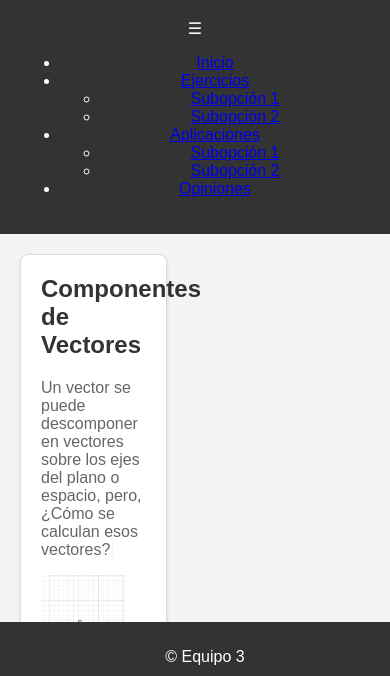
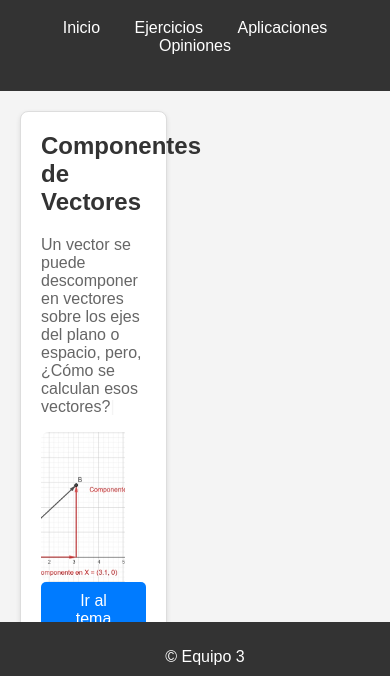
Before and after one commit to frangorcom/fisica, a website: page index.html in a window 390 px wide. Shown: the part 118-794 px from the top of the page. Drawn offline with nearby package versions, Linux system fonts and the light colour scheme.

Commit message:
Primer commit

```diff
--- a/index.html
+++ b/index.html
@@ -13,7 +13,6 @@
   <header>
     <script src="https://cdn.jsdelivr.net/npm/typed.js@2.0.12"></script>
         <h1>Aprendiendo sobre <span id="typed"></span></h1>
-        <div class="menu-toggle" onclick="toggleMenu()">☰</div>
         <nav>
             <ul>
                 <li><a href="#introduccion">Inicio</a></li>
@@ -66,5 +65,6 @@
   <script type="module" src="./java/componentes.js"></script>
   <script type="module" src="./java/unitario.js"></script>
   <script type="module" src="./java/posicion.js"></script>
+  <script type="module" src="./java/menu.js"></script>
 </body>
 </html>
--- a/main/main.css
+++ b/main/main.css
@@ -36,6 +36,53 @@ header {
   padding: 20px;
   text-align: center;
 }
+nav ul {
+    list-style: none;
+    padding: 0;
+}
+
+nav ul li {
+    position: relative;
+    display: inline-block;
+    display: inline;
+    margin: 0 15px;
+}
+
+nav ul li a {
+    color: white;
+    text-decoration: none;
+}
+nav ul li .submenu {
+    display: none;
+    position: absolute;
+    top: 100%;
+    left: 0;
+    background-color: #333;
+    padding: 0;
+    margin: 0;
+    list-style: none;
+    min-width: 150px;
+}
+
+nav ul li .submenu li {
+    display: block;
+    margin: 0;
+}
+
+nav ul li .submenu li a {
+    color: white;
+    padding: 10px;
+    display: block;
+    text-decoration: none;
+}
+
+nav ul li .submenu li a:hover {
+    background-color: #555;
+}
+
+nav ul li:hover .submenu {
+    display: block;
+}
 
 footer {
   background-color: #333;
--- a/main/media.css
+++ /dev/null
@@ -1,81 +0,0 @@
-nav ul {
-    list-style: none;
-    padding: 0;
-}
-
-nav ul li {
-    position: relative;
-    display: inline-block;
-    display: inline;
-    margin: 0 15px;
-}
-
-nav ul li a {
-    color: white;
-    text-decoration: none;
-}
-nav ul li .submenu {
-    display: none;
-    position: absolute;
-    top: 100%;
-    left: 0;
-    background-color: #333;
-    padding: 0;
-    margin: 0;
-    list-style: none;
-    min-width: 150px;
-}
-
-nav ul li .submenu li {
-    display: block;
-    margin: 0;
-}
-
-nav ul li .submenu li a {
-    color: white;
-    padding: 10px;
-    display: block;
-    text-decoration: none;
-}
-
-nav ul li .submenu li a:hover {
-    background-color: #555;
-}
-
-nav ul li:hover .submenu {
-    display: block;
-}
-@media (max-width: 768px) {
-  nav ul {
-    display: none;
-    flex-direction: column;
-    background-color: #333;
-    width: 100%;
-  }
-
-  nav ul li {
-    display: block;
-    text-align: center;
-  }
-
-  nav ul li .submenu {
-    position: static;
-    background-color: #444;
-  }
-
-  nav ul li .submenu li a {
-    padding-left: 20px;
-  }
-  .menu-toggle {
-    display: block;
-    background-color: #333;
-    color: white;
-    text-align: center;
-    padding: 10px;
-    cursor: pointer;
-  }
-
-  nav.active ul {
-    display: flex;
-  }
-}
```
